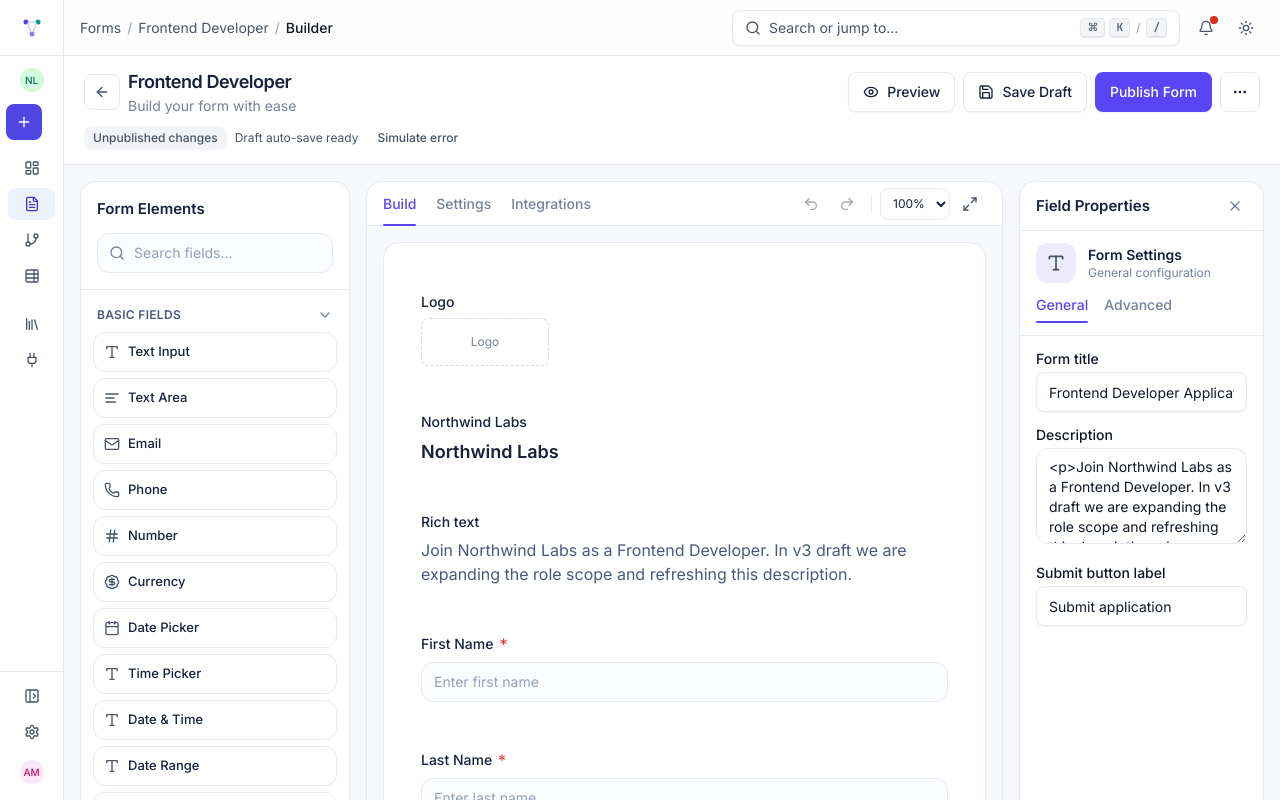
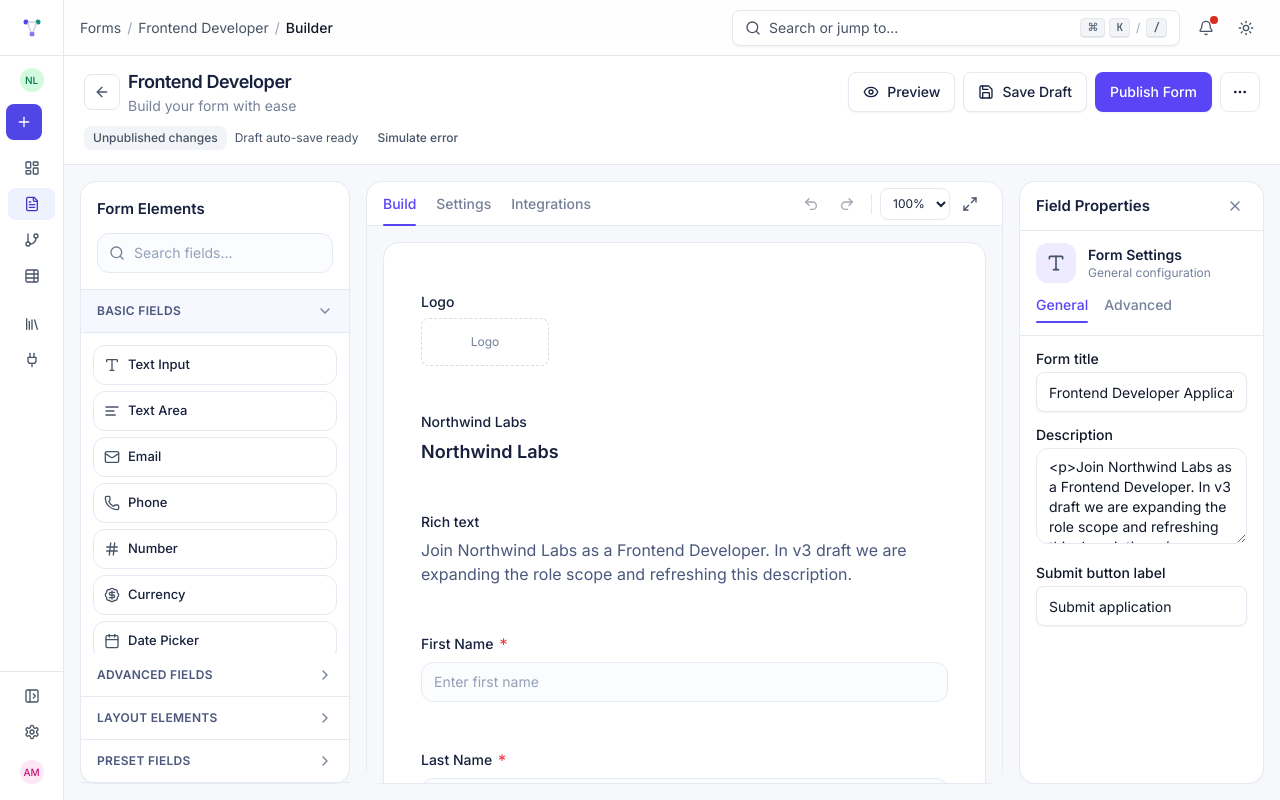
Before and after one commit to its-Chandan137/FormFamily, a Next.js app: page /forms/form_frontend/edit in a window 1280 px wide. Shown: the top 800 px of the page. Built offline with nearby package versions, Linux system fonts and the light colour scheme.

Commit message:
feat: add dashboard layout, builder editor, and builder palette components

```diff
--- a/src/app/(dashboard)/layout.tsx
+++ b/src/app/(dashboard)/layout.tsx
@@ -392,9 +392,21 @@ export default function DashboardLayout({ children }: { children: ReactNode }) {
     </div>
   );
 
+  const isEditRoute = pathname.includes('/edit');
+
   return (
-    <div className="bg-background text-foreground min-h-screen">
-      <div className="flex min-h-screen">
+    <div
+      className={cn(
+        'bg-background text-foreground',
+        isEditRoute ? 'h-screen overflow-hidden' : 'min-h-screen',
+      )}
+    >
+      <div
+        className={cn(
+          'flex',
+          isEditRoute ? 'h-screen overflow-hidden' : 'min-h-screen',
+        )}
+      >
         <aside
           className={cn(
             'border-border bg-surface sticky top-0 hidden h-screen shrink-0 border-r transition-[width] duration-200 md:block',
@@ -404,7 +416,12 @@ export default function DashboardLayout({ children }: { children: ReactNode }) {
           {sidebarContent(collapsed)}
         </aside>
 
-        <div className="flex min-h-screen min-w-0 flex-1 flex-col">
+        <div
+          className={cn(
+            'flex min-w-0 flex-1 flex-col',
+            isEditRoute ? 'h-screen overflow-hidden' : 'min-h-screen',
+          )}
+        >
           <header className="border-border bg-surface/95 supports-[backdrop-filter]:bg-surface/80 sticky top-0 z-30 flex h-14 items-center gap-2 border-b px-3 backdrop-blur md:px-4">
             <Button
               variant="ghost"
--- a/src/components/builder/BuilderEditor.tsx
+++ b/src/components/builder/BuilderEditor.tsx
@@ -1194,7 +1194,7 @@ export function BuilderEditor({ formId }: { formId: string }) {
         width of at least 1024px.
       </div>
 
-      <div className="hidden min-h-0 flex-1 lg:flex">
+      <div className="hidden min-h-0 flex-1 flex-col overflow-hidden lg:flex">
         <DndContext
           sensors={sensors}
           collisionDetection={pointerWithin}
@@ -1204,8 +1204,8 @@ export function BuilderEditor({ formId }: { formId: string }) {
           onDragCancel={onDragCancel}
           autoScroll={{ threshold: { x: 0.15, y: 0.15 } }}
         >
-          <div className="flex min-h-0 min-w-0 flex-1 gap-3 p-3 md:gap-4 md:p-4">
-            <div className="w-[260px] shrink-0 xl:w-[270px]">
+          <div className="flex h-full min-h-0 min-w-0 flex-1 items-stretch gap-3 overflow-hidden p-3 md:gap-4 md:p-4">
+            <div className="flex h-full min-h-0 w-[260px] shrink-0 flex-col overflow-hidden xl:w-[270px]">
               <BuilderPalette
                 items={PALETTE_ITEMS}
                 existingFieldKeys={existingFieldKeys}
@@ -1213,7 +1213,7 @@ export function BuilderEditor({ formId }: { formId: string }) {
               />
             </div>
 
-            <div className="min-h-0 min-w-[550px] flex-1">
+            <div className="flex h-full min-h-0 min-w-[550px] flex-1 flex-col overflow-hidden">
               <BuilderCanvas
                 formId={form.id}
                 form={form}
@@ -1248,7 +1248,7 @@ export function BuilderEditor({ formId }: { formId: string }) {
               />
             </div>
 
-            <div className="w-[235px] shrink-0 xl:w-[245px]">
+            <div className="flex h-full min-h-0 w-[235px] shrink-0 flex-col overflow-hidden xl:w-[245px]">
               <BuilderPropertiesPanel
                 form={form}
                 draft={draft}
--- a/src/components/builder/BuilderPalette.tsx
+++ b/src/components/builder/BuilderPalette.tsx
@@ -78,59 +78,6 @@ function DraggablePaletteItem({
         className="size-3.5 shrink-0 text-[#A3ADC2] opacity-0 transition-opacity group-hover:opacity-100 group-focus-visible:opacity-100"
         aria-hidden
       />
-    </div>
-  );
-}
-
-function CategorySection({
-  category,
-  collapsed,
-  onToggle,
-  existingFieldKeys,
-  onAdd,
-}: {
-  category: CategoryDef;
-  collapsed: boolean;
-  onToggle: () => void;
-  existingFieldKeys: Set<string>;
-  onAdd: (item: PaletteItemDef) => void;
-}) {
-  return (
-    <div className="space-y-2">
-      <button
-        type="button"
-        className="flex w-full items-center justify-between px-1 text-left"
-        onClick={onToggle}
-        aria-expanded={!collapsed}
-      >
-        <span className="dark:text-muted-foreground text-[12px] font-semibold tracking-wide text-[#4B587C] uppercase">
-          {category.title}
-        </span>
-        <ChevronDown
-          className={cn(
-            'size-4 text-[#75809A] transition-transform',
-            collapsed && '-rotate-90',
-          )}
-        />
-      </button>
-      {!collapsed ? (
-        <div className="space-y-1.5">
-          {category.items.map((item) => {
-            const disabled =
-              item.kind === 'field' &&
-              !!item.key &&
-              existingFieldKeys.has(item.key);
-            return (
-              <DraggablePaletteItem
-                key={`${item.kind}:${item.key ?? item.type}`}
-                item={item}
-                disabled={disabled}
-                onAdd={() => onAdd(item)}
-              />
-            );
-          })}
-        </div>
-      ) : null}
     </div>
   );
 }
@@ -261,7 +208,7 @@ export function BuilderPalette({
   onAdd: (item: PaletteItemDef) => void;
 }) {
   const [query, setQuery] = useState('');
-  const [collapsed, setCollapsed] = useState<Record<string, boolean>>({});
+  const [openCategory, setOpenCategory] = useState<string>('basic');
 
   const categories = useMemo(() => categorize(items), [items]);
   const filtered = useMemo(() => {
@@ -276,6 +223,9 @@ export function BuilderPalette({
       }))
       .filter((c) => c.items.length > 0);
   }, [categories, query]);
+
+  const activeCategory =
+    filtered.find((c) => c.id === openCategory)?.id ?? filtered[0]?.id ?? null;
 
   return (
     <aside className="dark:border-border dark:bg-card flex h-full min-h-0 flex-col rounded-xl border border-[#E5E9F2] bg-white shadow-[0_1px_2px_rgba(16,24,40,0.03)]">
@@ -294,24 +244,63 @@ export function BuilderPalette({
           />
         </div>
       </div>
-      <div className="min-h-0 flex-1 space-y-5 overflow-y-auto px-3 py-4">
+      <div className="flex min-h-0 flex-1 flex-col overflow-hidden">
         {filtered.length === 0 ? (
-          <p className="px-1 text-sm text-[#75809A]">
+          <p className="px-4 py-4 text-sm text-[#75809A]">
             No fields match your search.
           </p>
         ) : (
-          filtered.map((category) => (
-            <CategorySection
-              key={category.id}
-              category={category}
-              collapsed={!!collapsed[category.id] && !query.trim()}
-              onToggle={() =>
-                setCollapsed((s) => ({ ...s, [category.id]: !s[category.id] }))
-              }
-              existingFieldKeys={existingFieldKeys}
-              onAdd={onAdd}
-            />
-          ))
+          <>
+            {filtered.map((category) => {
+              const isOpen = category.id === activeCategory;
+              return (
+                <div
+                  key={category.id}
+                  className={cn('flex min-h-0 flex-col', isOpen && 'flex-1')}
+                >
+                  <button
+                    type="button"
+                    className={cn(
+                      'dark:border-border flex w-full items-center justify-between border-b border-[#E5E9F2] px-4 py-3 text-left transition-colors',
+                      isOpen
+                        ? 'dark:bg-accent/20 bg-[#F7F8FF]'
+                        : 'dark:hover:bg-accent/10 hover:bg-slate-50',
+                    )}
+                    onClick={() => setOpenCategory(category.id)}
+                    aria-expanded={isOpen}
+                  >
+                    <span className="dark:text-muted-foreground text-[12px] font-semibold tracking-wide text-[#4B587C] uppercase">
+                      {category.title}
+                    </span>
+                    <ChevronDown
+                      className={cn(
+                        'size-4 text-[#75809A] transition-transform',
+                        !isOpen && '-rotate-90',
+                      )}
+                    />
+                  </button>
+                  {isOpen ? (
+                    <div className="min-h-0 flex-1 space-y-1.5 overflow-y-auto px-3 py-3">
+                      {category.items.map((item) => {
+                        const disabled =
+                          item.kind === 'field' &&
+                          !!item.key &&
+                          existingFieldKeys.has(item.key);
+                        return (
+                          <DraggablePaletteItem
+                            key={`${item.kind}:${item.key ?? item.type}`}
+                            item={item}
+                            disabled={disabled}
+                            onAdd={() => onAdd(item)}
+                          />
+                        );
+                      })}
+                    </div>
+                  ) : null}
+                </div>
+              );
+            })}
+          </>
         )}
       </div>
     </aside>
```
